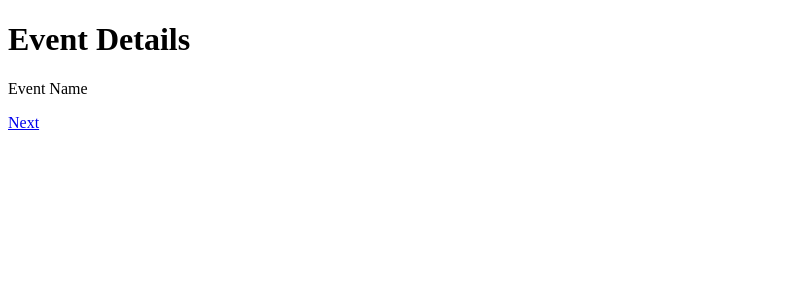
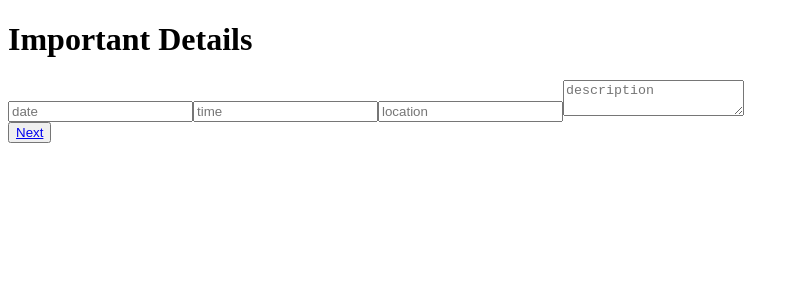
Before and after one commit to PearlR/potluck-planner, a React app: page /event-details in a window 1280 px wide. Shown: the top 300 px of the page, without its empty margins (0-799 px from the left). Built offline with nearby package versions, Linux system fonts and the light colour scheme.

Commit message:
add details event react bootstrap html elements

```diff
--- a/src/components/DetailsEvent/DetailsEvent.jsx
+++ b/src/components/DetailsEvent/DetailsEvent.jsx
@@ -1,11 +1,24 @@
 import React from 'react'
 import { Link } from 'react-router'
+import {
+  Button,
+  ButtonGroup,
+  FormGroup,
+  FormControl,
+} from 'react-bootstrap'
 
 const DetailsEvent = () => {
   return <div>
-    <h1>Event Details</h1>
-    <p>Event Name</p>
-    <Link to='/invites'>Next</Link>
+    <FormGroup>
+    <h1>Important Details</h1>
+      <FormControl type='text' name='date' placeholder='date' />
+      <FormControl type='text' name='time' placeholder='time' />
+      <FormControl type='text' name='location' placeholder='location' />
+      <FormControl componentClass='textarea' name='description' placeholder='description' />
+      <ButtonGroup>
+        <Button><Link to='/invites'>Next</Link></Button>
+      </ButtonGroup>
+    </FormGroup>
   </div>
 }
 
```
